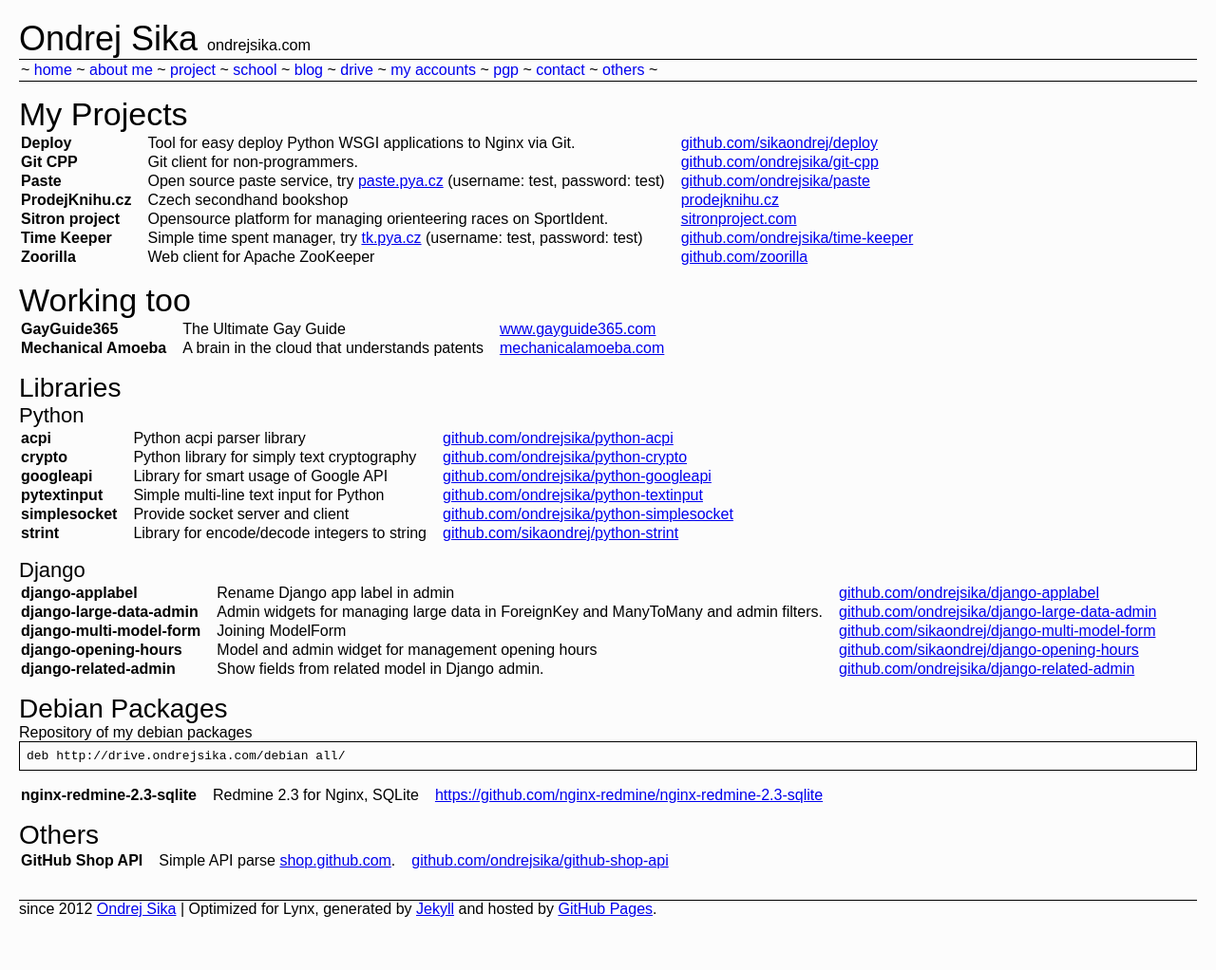
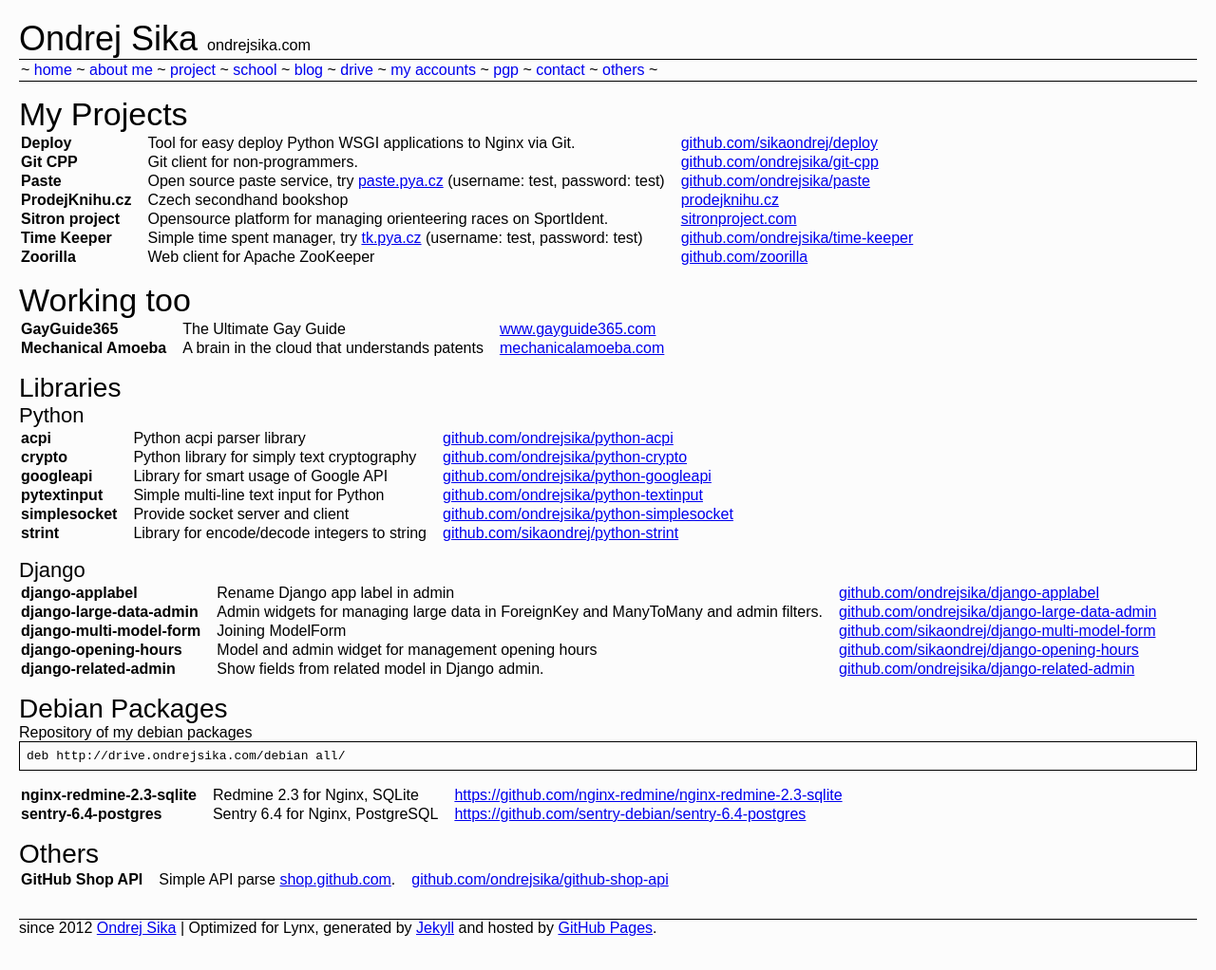
Before and after one commit to ondrejsika/ondrejsika.com, a Jekyll site: the page built from projects.html, in a window 1280 px wide. Shown: the whole page at 95% size. Built offline with Jekyll 4.4.1, drawn with Linux system fonts in a browser that asks for light colours; Markdown is read by kramdown in place of the engine named in the settings; comment, search, counter and statistics services are not loaded.

Commit message:
add `sentry-6.4-postgres` to projects

```diff
--- a/projects.html
+++ b/projects.html
@@ -134,6 +134,11 @@
         <td>Redmine 2.3 for Nginx, SQLite</td>
         <td><a href="https://github.com/nginx-redmine/nginx-redmine-2.3-sqlite" target="_blank">https://github.com/nginx-redmine/nginx-redmine-2.3-sqlite</a></td>
     </tr>
+    <tr>
+        <td><b>sentry-6.4-postgres</b></td>
+        <td>Sentry 6.4 for Nginx, PostgreSQL</td>
+        <td><a href="https://github.com/sentry-debian/sentry-6.4-postgres" target="_blank">https://github.com/sentry-debian/sentry-6.4-postgres</a></td>
+    </tr>
 </table>
 
 <h3>Others</h3>
```
